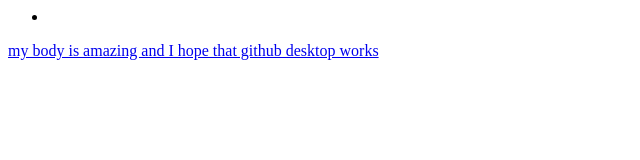
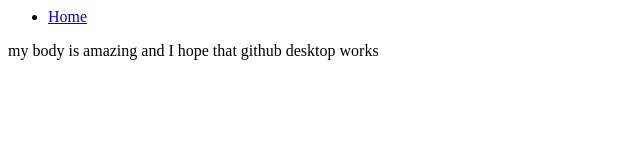
Before and after one commit to void-watcher/GitHub_Desktop_Guide, a plain HTML site: page index.html in a window 1280 px wide. Shown: the whole page, without its empty margins (0-640 px from the left). Drawn offline with Linux system fonts and the light colour scheme.

Commit message:
HTML Edit

```diff
--- a/index.html
+++ b/index.html
@@ -6,7 +6,7 @@
 
   <nav>
     <ul>
-      <li><a href='#' Home></li>
+      <li><a href='#'>Home</a></li>
   </nav>
 
   <body>
```
